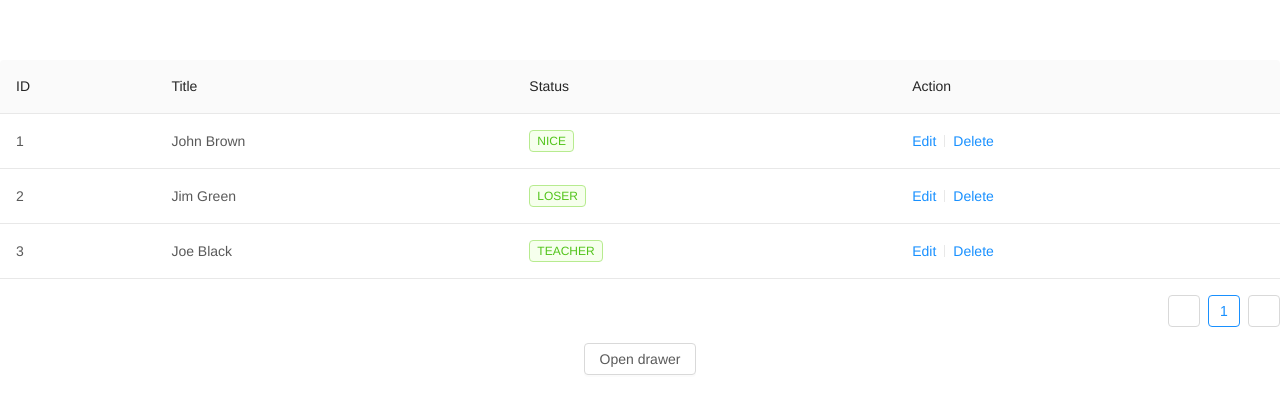
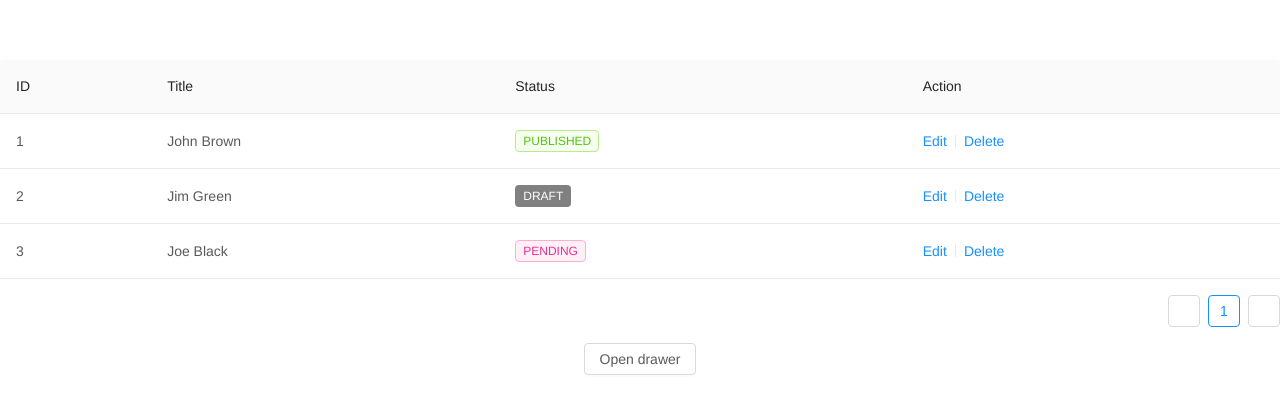
Before and after one commit to EDGI9/my-dummy-table-app, a Vue app in the folder my-dummy-table-app/: page / in a window 1280 px wide. Shown: the top 414 px of the page. Built offline with nearby package versions, Linux system fonts and the light colour scheme.

Commit message:
Adding the proper coloring to the statuses tags using an enum

```diff
--- a/my-dummy-table-app/src/components/Table.vue
+++ b/my-dummy-table-app/src/components/Table.vue
@@ -2,7 +2,7 @@
   <a-table :columns="tableColumns" :data-source="tableData">
     <a slot="name" slot-scope="title">{{ title }}</a>
     <span slot="status" slot-scope="status">
-        <a-tag :key="status" color="green">
+        <a-tag :key="status" :color="getStatusColor(status)">
             {{ status.toUpperCase() }}
         </a-tag>
     </span>
@@ -22,11 +22,28 @@ export default {
     computed: {
         ...mapGetters ([
             "tableColumns",
-            "tableData"
+            "tableData",
+            "statuses"
         ])
     },
     methods: {
-        ...mapActions(['removeTableRow'])
+        ...mapActions(['removeTableRow']),
+        getStatusColor(status) {
+            let color = ""
+            switch (status) {
+                case this.statuses.PUBLISHED:
+                    color = "green"
+                    break;
+                case this.statuses.PENDING:
+                    color = "pink"
+                    break;
+                case this.statuses.DRAFT:
+                default:
+                    color = "gray"
+                    break;
+            }
+            return color
+        }
     }
 }
 </script>
--- a/my-dummy-table-app/src/components/TableRowForm.vue
+++ b/my-dummy-table-app/src/components/TableRowForm.vue
@@ -27,11 +27,8 @@
                 ]"
                 placeholder="Please select a status"
               >
-                <a-select-option value="xiao">
-                  Xiaoxiao Fu
-                </a-select-option>
-                <a-select-option value="mao">
-                  Maomao Zhou
+                <a-select-option v-for="(status, index) of statuses" :key="index" :value="status">
+                  {{status}}
                 </a-select-option>
               </a-select>
             </a-form-item>
@@ -46,12 +43,16 @@
 </template>
 
 <script>
+import {mapGetters} from "vuex"
 export default {
     name: "TableRowForm",
     data() {
         return {
             form:this.$form.createForm(this)
         }
+    },
+    computed: {
+      ...mapGetters(['statuses'])
     },
     methods: {
         handleSubmit(e) {
--- a/my-dummy-table-app/src/store/index.js
+++ b/my-dummy-table-app/src/store/index.js
@@ -33,19 +33,24 @@ export default new Vuex.Store({
       {
         id: 1,
         title: "John Brown",
-        status: "nice",
+        status: "published",
       },
       {
         id: 2,
         title: "Jim Green",
-        status: "loser",
+        status: "draft",
       },
       {
         id: 3,
         title: "Joe Black",
-        status: "teacher",
+        status: "pending",
       },
     ],
+    statues: {
+      DRAFT: "draft",
+      PUBLISHED: "published",
+      PENDING: "pending",
+    },
   },
   getters: {
     tableColumns: (state) => {
@@ -53,6 +58,9 @@ export default new Vuex.Store({
     },
     tableData: (state) => {
       return state.tableData;
+    },
+    statuses: (state) => {
+      return state.statues;
     },
   },
   mutations: {
```
